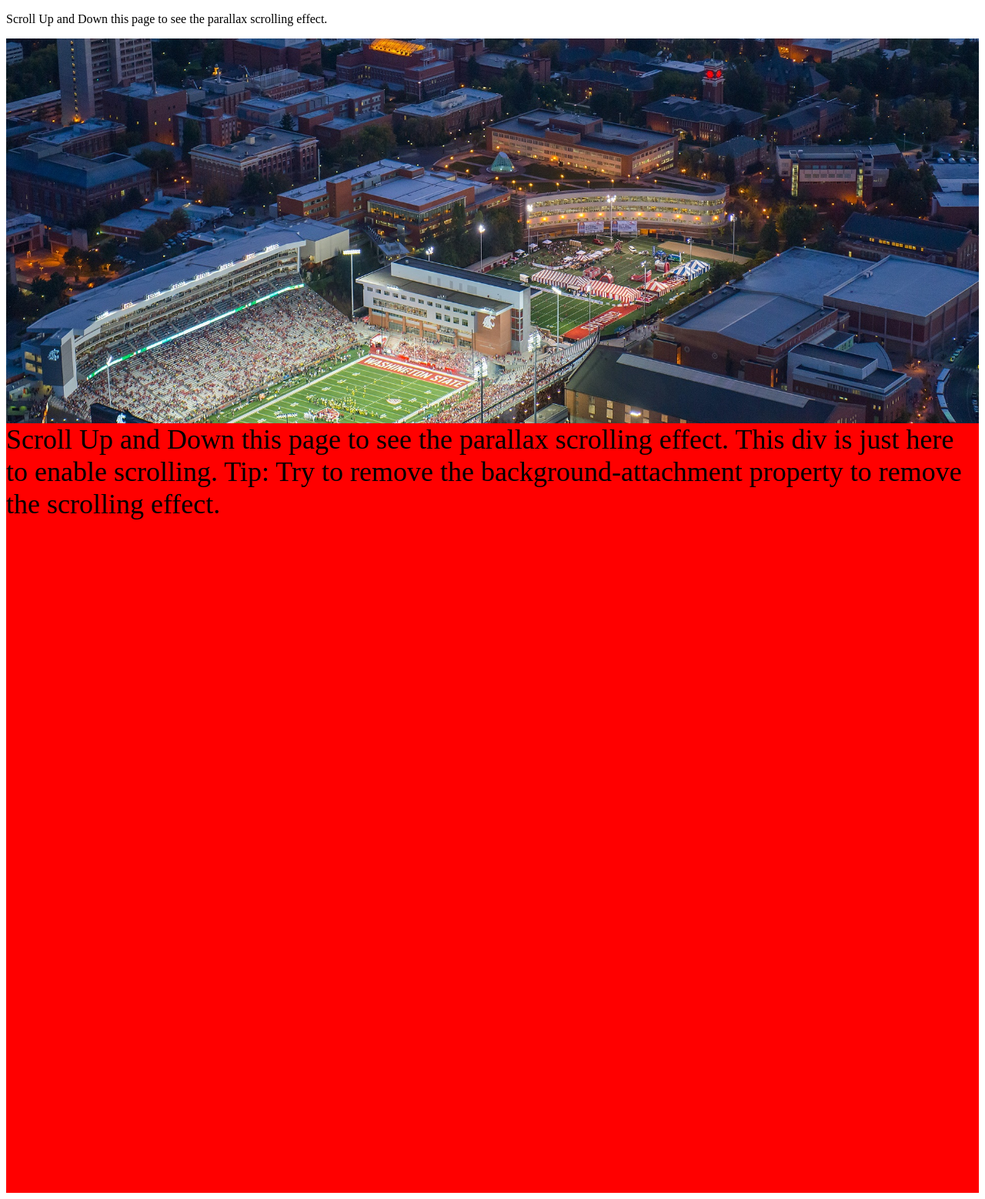
After one commit to BrevinS/brebapp, a Flask app: page /aboutme in a window 1280 px wide. The commit adds this page. Shown: the whole page at 77% size. Run offline with Flask 2, Linux system fonts and the light colour scheme.

Commit message:
about.html added

```diff
--- a/app/routes.py
+++ b/app/routes.py
@@ -47,3 +47,7 @@ def login():
         login_user(student, remember=form.rememberme.data)
         return redirect(url_for('index'))
     return render_template('login.html', title='Login Page', form=form)
+
+@app.route('/aboutme', methods=['GET', 'POST'])
+def aboutme():
+    return render_template('about.html')
--- /dev/null
+++ b/app/templates/about.html
@@ -0,0 +1,34 @@
+<!DOCTYPE html>
+<html>
+<head>
+<meta name="viewport" content="width=device-width, initial-scale=1">
+<style>
+.parallax {
+  /* The image used */
+  background-image: url(../images/camp.jpg);
+
+  /* Set a specific height */
+  min-height: 500px;
+
+  /* Create the parallax scrolling effect */
+  background-attachment: fixed;
+  background-position: center;
+  background-repeat: no-repeat;
+  background-size: cover;
+}
+</style>
+</head>
+<body>
+
+<p>Scroll Up and Down this page to see the parallax scrolling effect.</p>
+
+<div class="parallax"></div>
+
+<div style="height:1000px;background-color:red;font-size:36px">
+Scroll Up and Down this page to see the parallax scrolling effect.
+This div is just here to enable scrolling.
+Tip: Try to remove the background-attachment property to remove the scrolling effect.
+</div>
+
+</body>
+</html>
```
Also changed, not shown: app/static/css/main.css (+5 -13 lines), app/templates/base.html (+22 -2 lines), app/images/camp.jpg (added), 1 other file.
